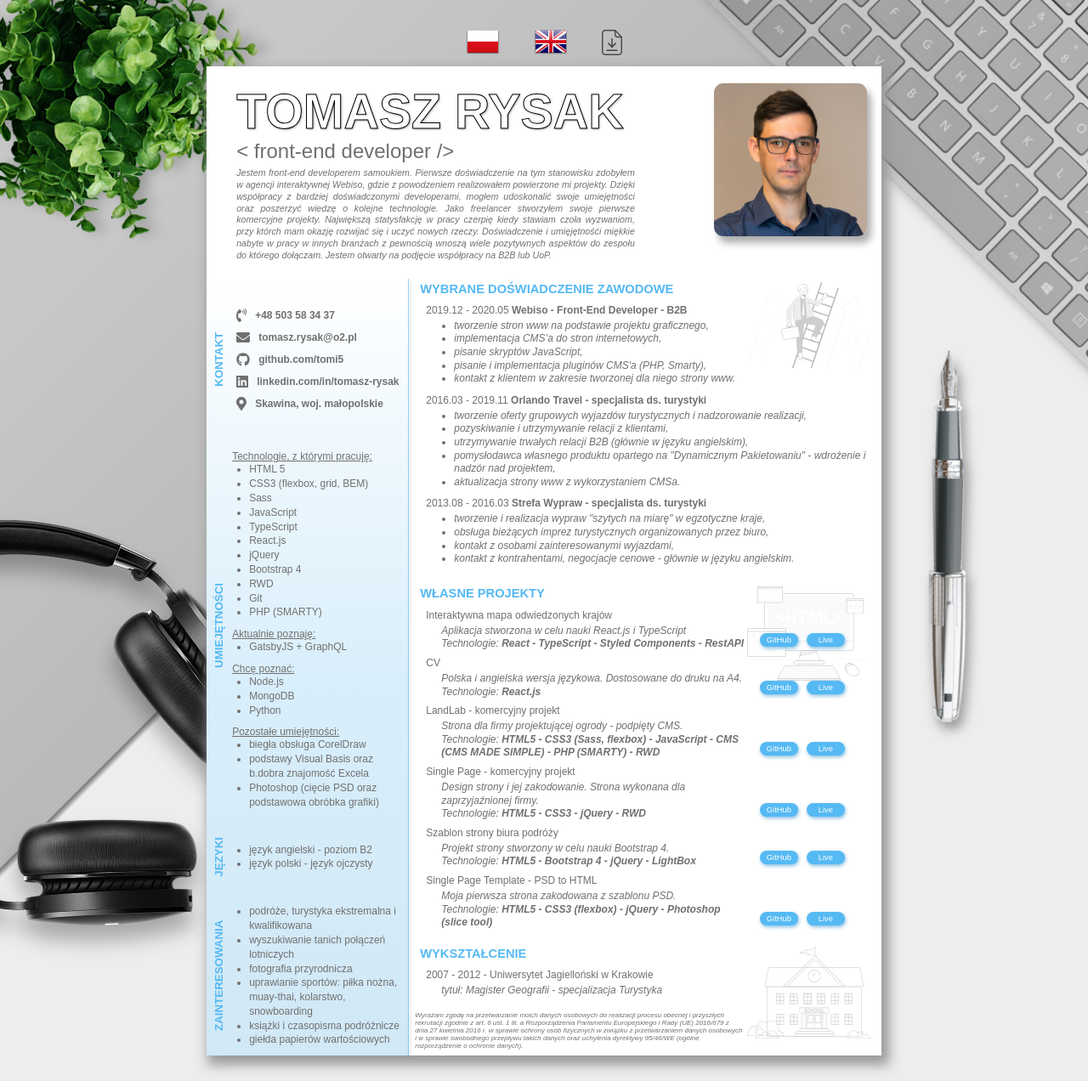
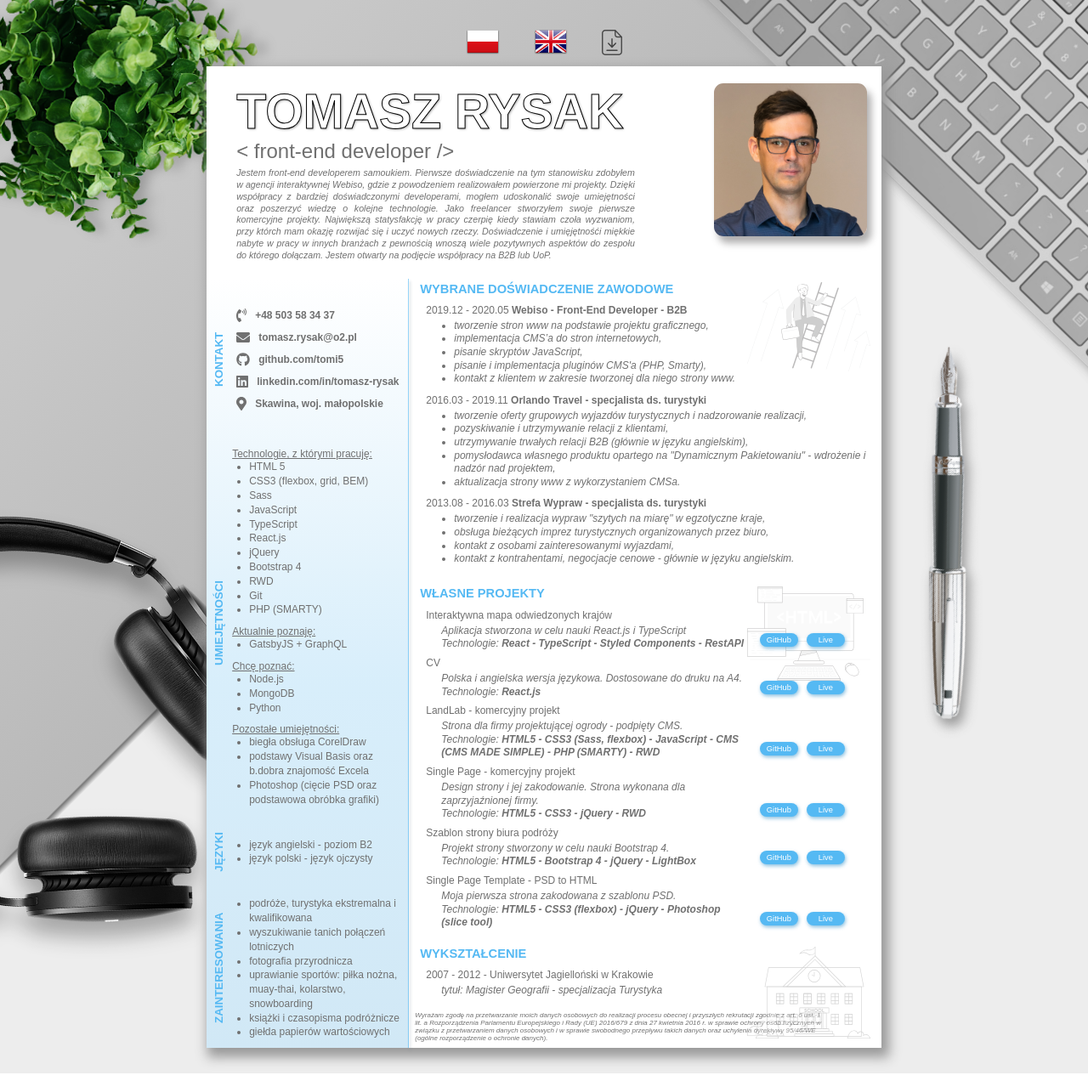
Before and after one commit to tomi5/tomasz-rysak-cv, a React (Create React App) app: page / in a window 1280 px wide. Shown: the top 1272 px of the page at 85% size. Built offline with nearby package versions, Linux system fonts and the light colour scheme.

Commit message:
change footer's width

```diff
--- a/src/components/Footer/Footer.jsx
+++ b/src/components/Footer/Footer.jsx
@@ -8,7 +8,7 @@ const Coulse = styled.p`
     font-size: 6pt;
     text-align: left;
     font-style: italic;
-    width: 72%;
+    width: 90%;
 `;
 // styles end
 
```
